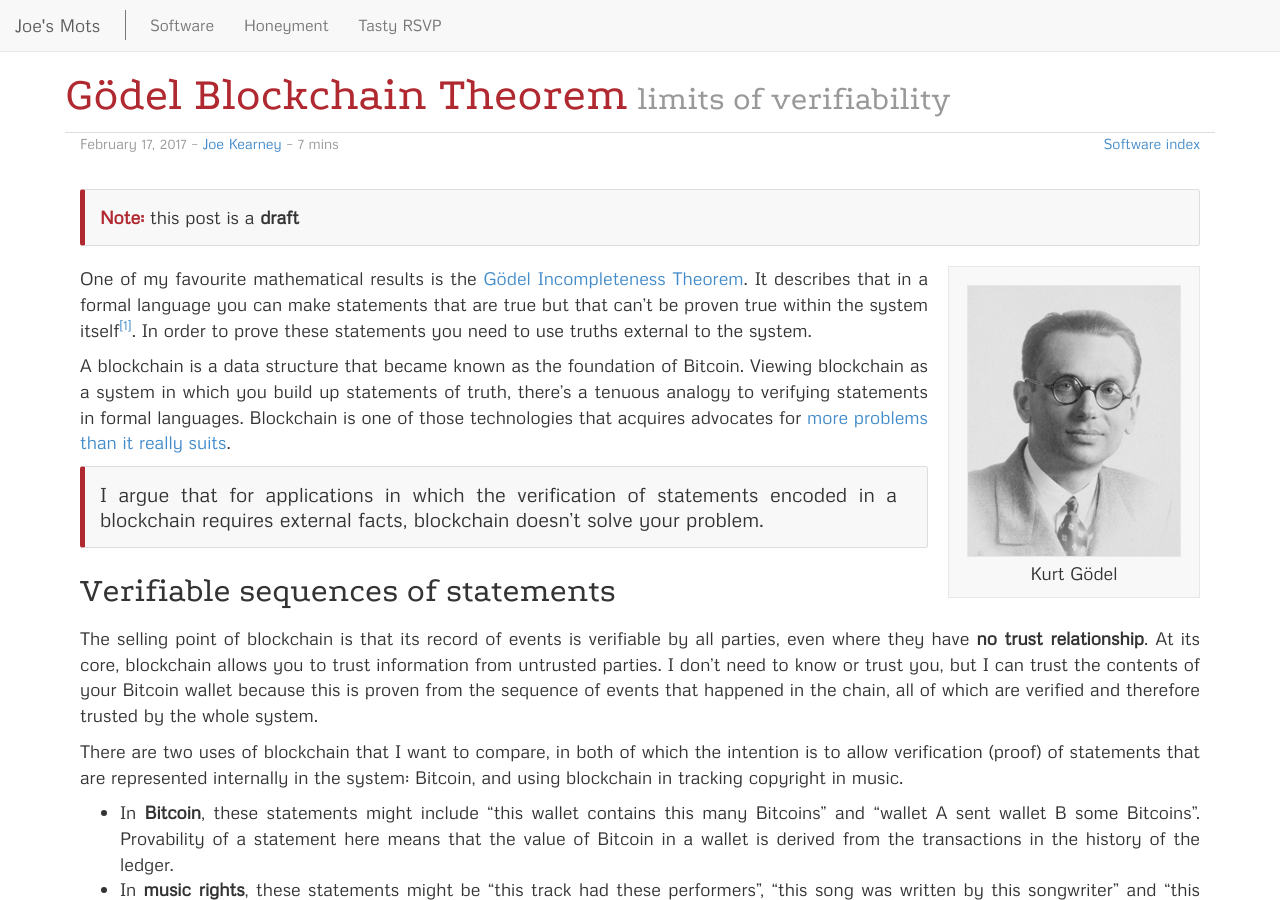
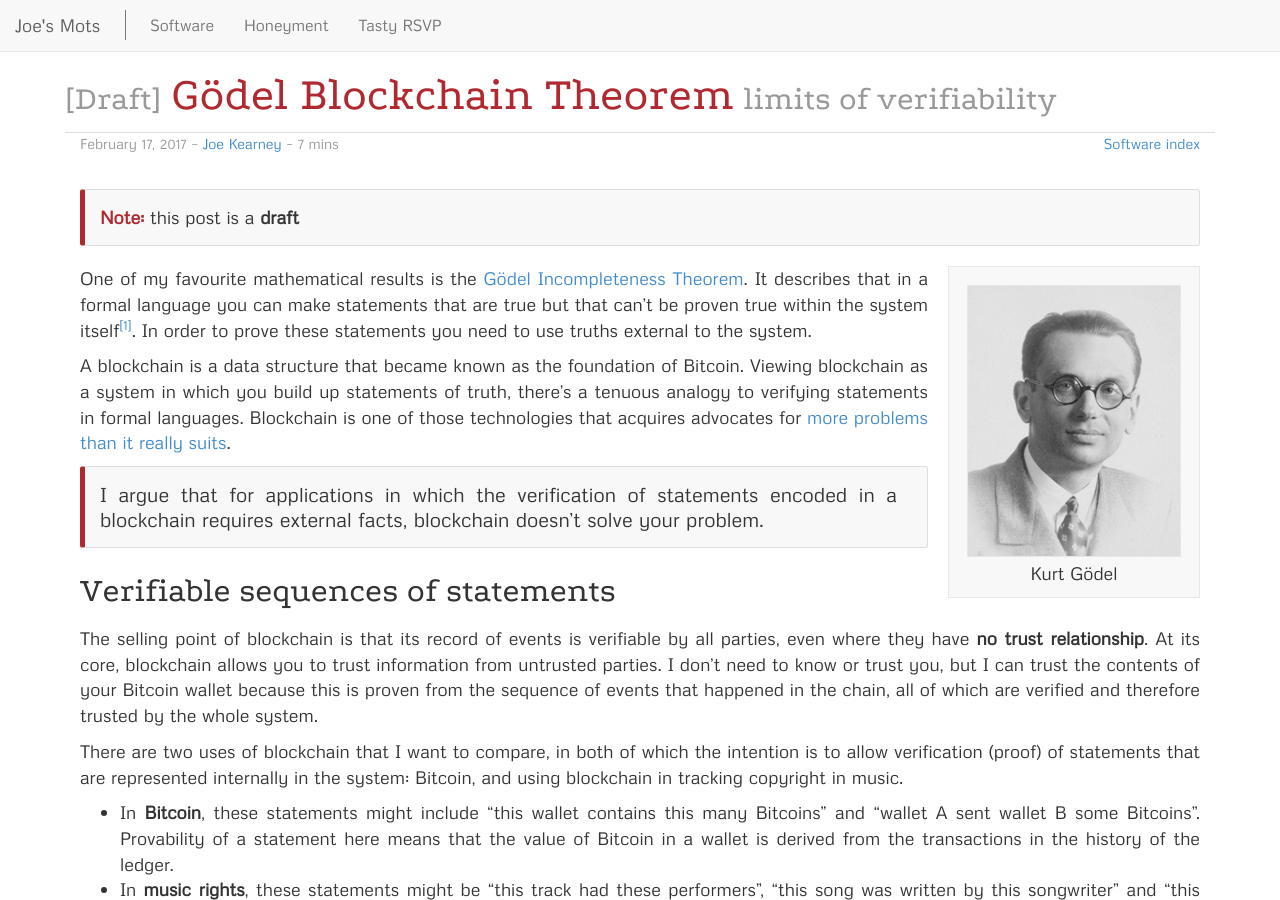
Before and after one commit to joekearney/joekearney.github.io, a Jekyll site: the page built from _posts/software/2017-02-17-godel-blockchain-theorem.md, in a window 1280 px wide and 900 px high. Built offline with Jekyll 4.4.1, drawn with Linux system fonts in a browser that asks for light colours.

Commit message:
add [Draft] tag to main page title

```diff
--- a/_includes/post-header.html
+++ b/_includes/post-header.html
@@ -1,5 +1,6 @@
 <div class="row title-group">
   <h1 class="h1 title title-colour">
+    {% if page.tags contains 'draft' %}<small class="post-description">[Draft]</small>{% endif %}
     <a href="{{ include.url }}">{% if page.series and page.include_series_in_header_title %}{{page.series}} &ndash; {% endif %}{{ include.title | replace:' - ',' &ndash; ' }}</a>
     {% unless include.description == blank %}
       {% if include.description-newline == true %}<br />{% endif %}
```
